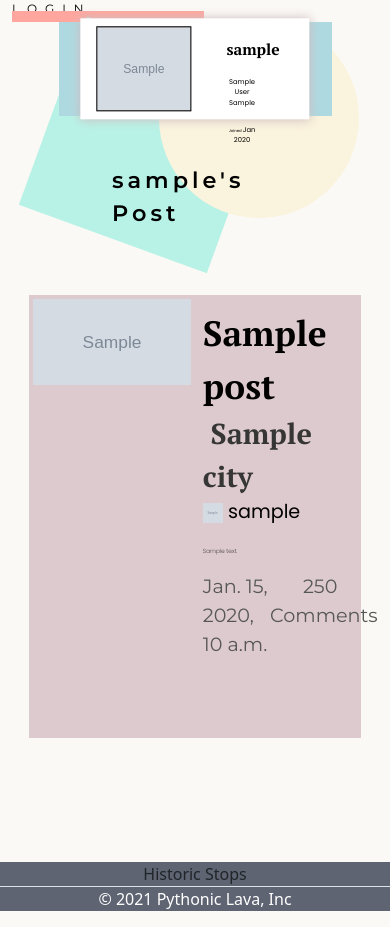
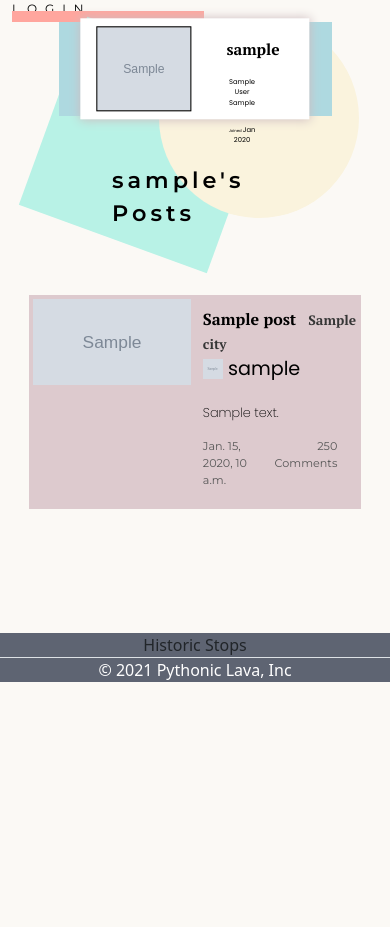
Before and after one commit to rsato1007/wayfarer-project, a Django app: page /profile/1/ in a window 390 px wide. Shown: the part 156-1083 px from the top of the page. After the commit the page ends 838 px from the top, so only its background shows below. Run offline with Django 3.2, Linux system fonts and the light colour scheme; tables that the repository leaves empty hold one stand-in row (values such as "Sample post"); grey boxes marked "Sample" are stand-in pictures; parts of the project's set-up code (start-up, migrations or seed data) failed here and were passed over; some web fonts are replaced.

Commit message:
adding more responsive css design

```diff
--- a/main_app/static/styles/main.css
+++ b/main_app/static/styles/main.css
@@ -620,7 +620,7 @@ SVG Icons
 
 .individual-user-post {
     background-color: #ddcace;
-    height: clamp(300px, 52.5vh, 52.5vh);
+    height: clamp(100px, auto, 51vh);
     width: 85%;
     margin-left: auto;
     margin-right: auto;
@@ -704,13 +704,13 @@ SVG Icons
     font-family: 'PT Serif', serif;
     font-weight: bold;
     color: black;
-    font-size: 2.2em;
+    font-size: clamp(1em, 2vw, 2vw);
     padding-top: 2vw;
 }
 
 .individual-user-post-city {
     margin-left: 2vw;
-    font-size: 1.8em;
+    font-size: clamp(0.85em, 1.6vw, 1.6vw);
     font-family: 'PT Serif', serif;
     font-weight: bold;
     color: rgb(54, 54, 54);
@@ -720,7 +720,7 @@ SVG Icons
     text-align: left;
     font-family: 'Poppins', sans-serif;
     color: black;
-    font-size: 1.5vw;
+    font-size: clamp(.8em, 1.5vw, 1.5vw);
     width: 80%;
     font-weight: 200;
     margin-top: 1vw;
@@ -734,7 +734,7 @@ SVG Icons
     padding-right: 5vw;
     color: rgb(87, 87, 87);
     font-family: 'Montserrat', sans-serif;
-    font-size: 1.2em;
+    font-size: clamp(.7em, 1.2vw, 1.2vw);
 }
 
 .individual-user-post-username {
--- a/main_app/templates/profile.html
+++ b/main_app/templates/profile.html
@@ -45,7 +45,7 @@
 <div class="user-profile-posts">
     <div class="post-top-section">
         <!-- This is the HTML code to act as a header for the post section -->
-        <p class="post-history-text">{{profile.user.username}}'s Post</p>
+        <p class="post-history-text">{{profile.user.username}}'s Posts</p>
         <!-- This code only shows if this is the logged in user's profile page. -->
         {% if user.username == profile.user.username %}
         <a class="" href="{% url 'profile_post_create' profile.pk %}"><div class="add-post-icon"></div></a>
```
